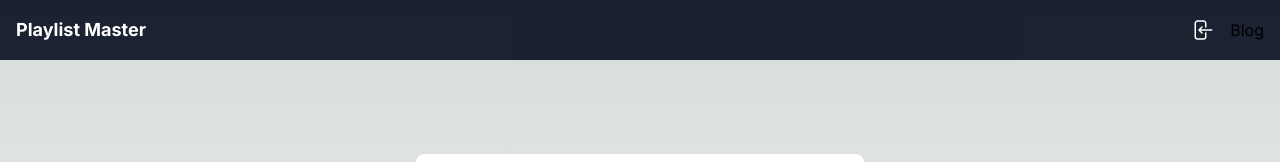
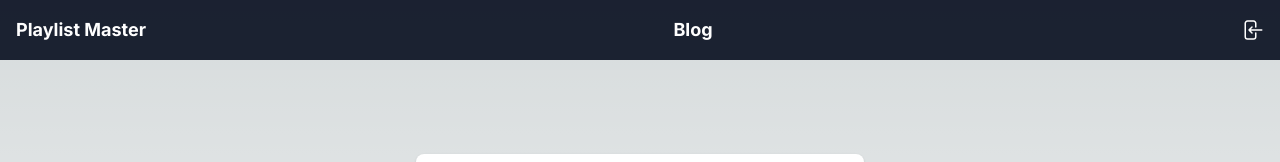
Before and after one commit to Nipunc55/youtube-playlist, a Next.js app: page /login in a window 1280 px wide. Shown: the top 162 px of the page. Built offline with nearby package versions, Linux system fonts and the light colour scheme.

Commit message:
feat(config): add vercel config

```diff
--- a/src/components/NavBar.tsx
+++ b/src/components/NavBar.tsx
@@ -51,6 +51,9 @@ const Navbar = ({ data }: any) => {
           <div className="text-white font-bold text-lg">
             <a href="/">{data.title}</a>
           </div>
+          <div className="text-white font-bold text-lg">
+            <a href="/blog">Blog</a>
+          </div>
 
           <div className="flex space-x-4">
             <button
@@ -89,7 +92,7 @@ const Navbar = ({ data }: any) => {
                 </svg>
               )}
             </button>
-            <a href="/profile">Blog</a>
+
             {isDropdownOpen && (
               // <div className="absolute lg:right-50 right-0  mt-6 w-40 bg-blue border rounded shadow-md ">
               <div
```
